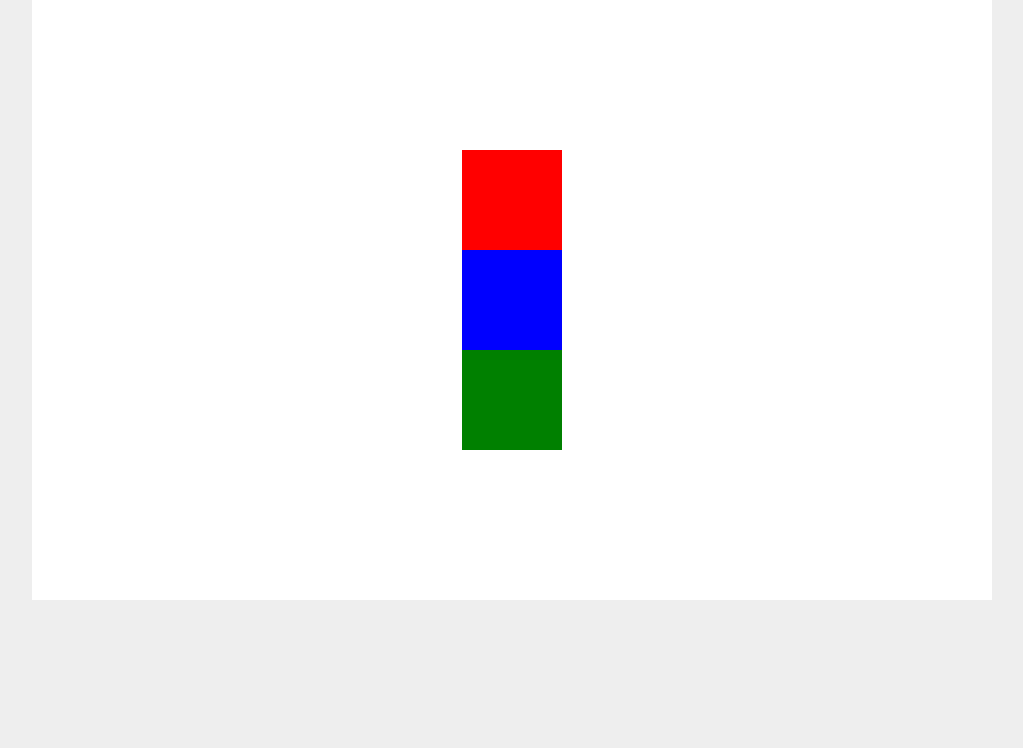
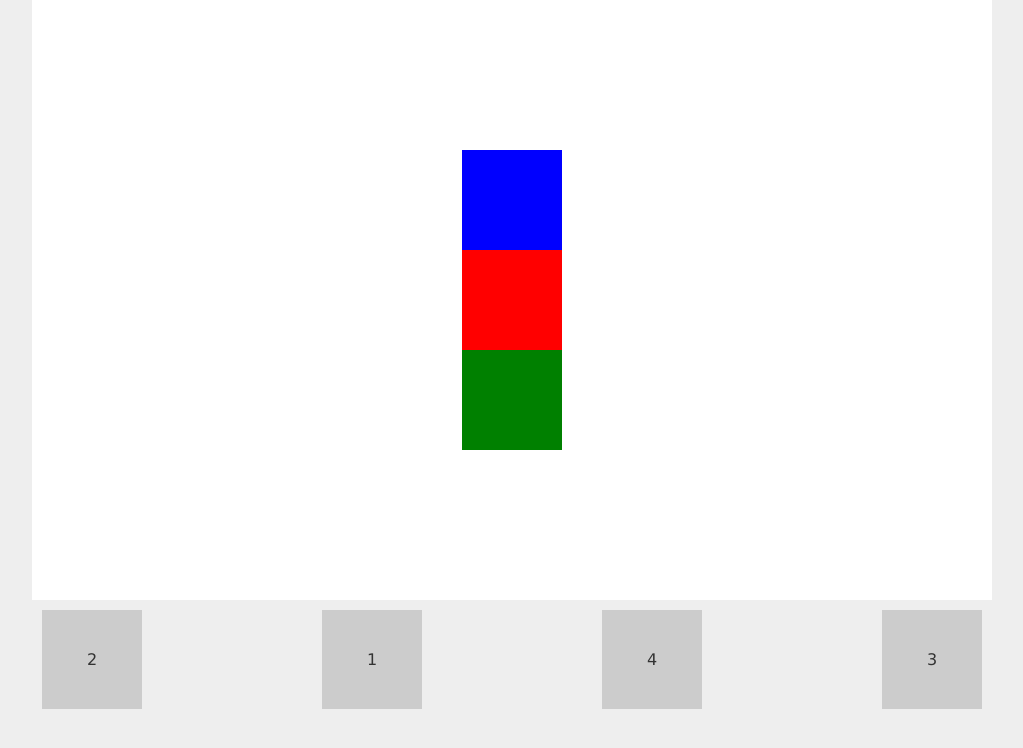
Before and after one commit to WhizBenjamin/flex-box, a plain HTML site: page index.html in a window 1280 px wide. Shown: the whole page, without its empty margins (128-1151 px from the left). Drawn offline with Linux system fonts and the light colour scheme.

Commit message:
Title: Updated HTML and CSS (Element Order)

```diff
--- a/index.html
+++ b/index.html
@@ -14,5 +14,15 @@
             <div class="box three"></div>
         </div>
     </div>
+
+    <div class="wrapper">
+        <section id="blocks">
+            <div class="one">1</div>
+            <div class="two">2</div>
+            <div class="three">3</div>
+            <div class="four">4</div>
+        </section>
+
+    </div>
 </body>
 </html>
--- a/style.css
+++ b/style.css
@@ -7,6 +7,7 @@
 /********TAG SELECTORS********/
 body {
     background: #eee;
+    color: #333;
 }
 
 
@@ -70,6 +71,28 @@ body {
             flex: 1;
 
             This sets the grow and shrink to 1 and basis to 0 by default.
-         */
+*/
+
+/* ELEMENT ORDER */
+
+.one {order: 0;}
+.two {order: -1;}
+.three {order: 2;}
+.four {order: 1;}
+/*NOTE: The number here determines what element comes first. from -infinity to +infinity. */
+
 
 /********ID SELECTORS********/
+
+#blocks {
+    display: flex;
+    margin: 10px;
+    justify-content: space-between;
+}
+
+#blocks div {
+    flex: 0 0 100px;
+    padding: 40px 0;
+    text-align: center;
+    background: #ccc;
+}
```
